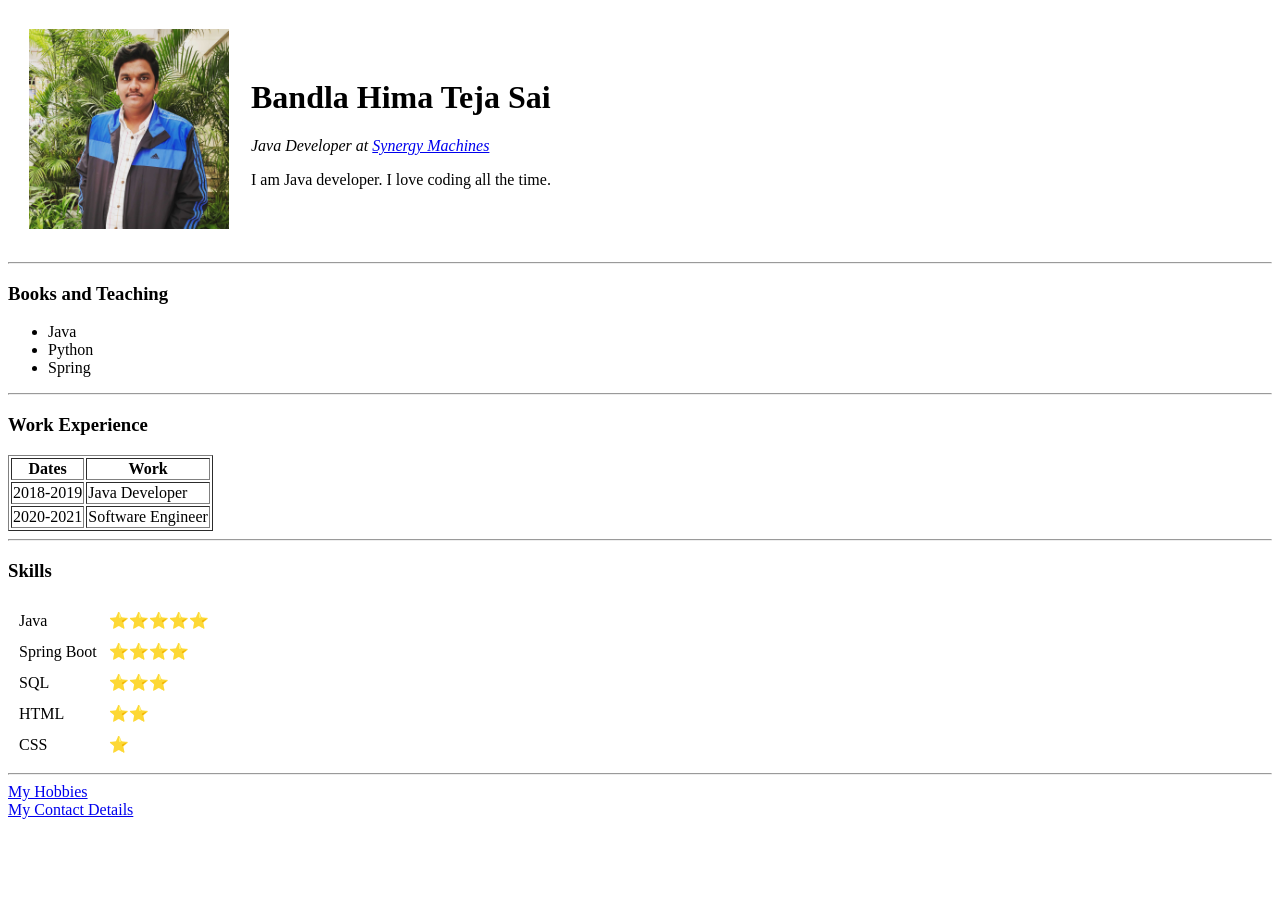
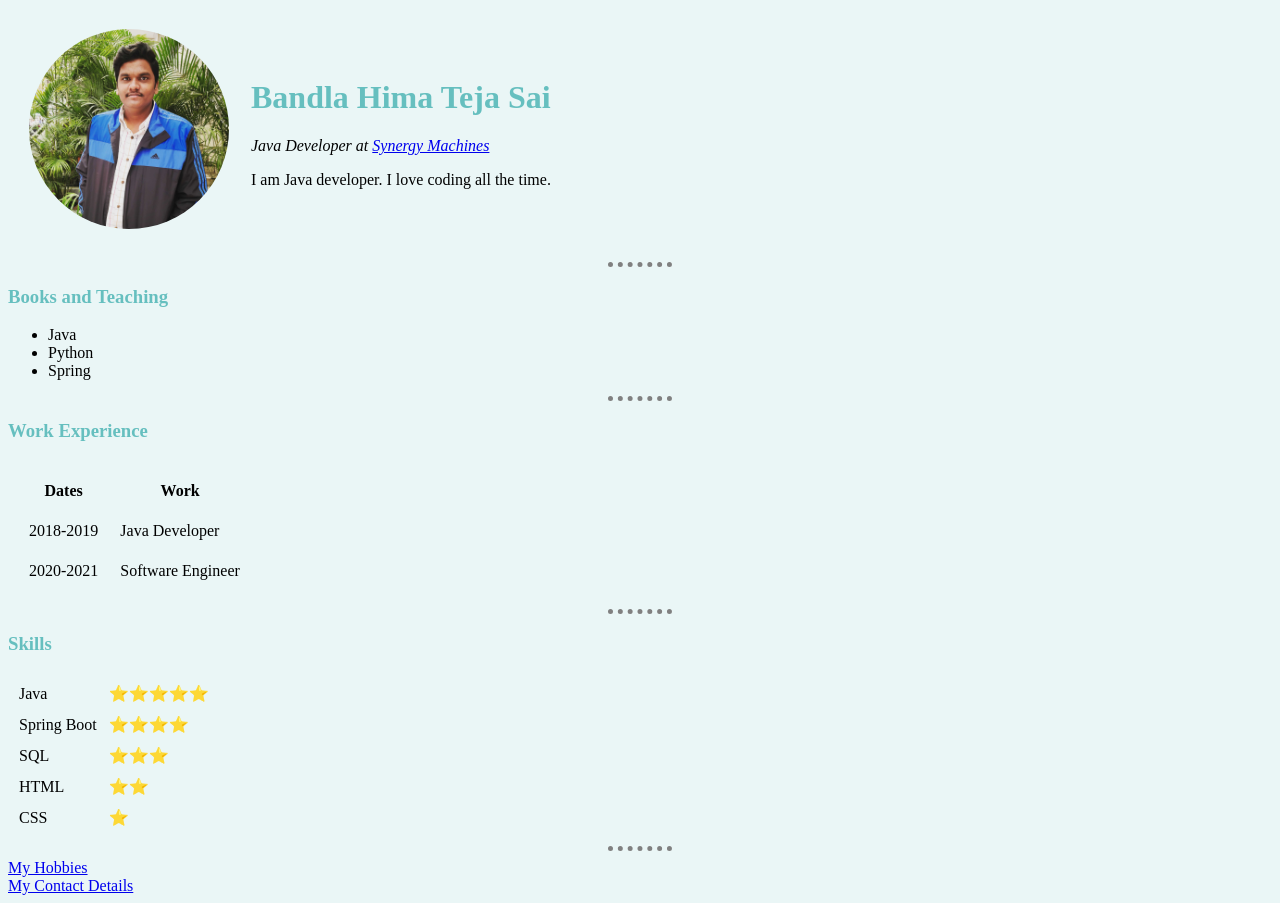
Before and after one commit to bandla-teja/cv, a plain HTML site: page index.html in a window 1280 px wide. Before the commit the page ends 827 px from the top, so only its background shows below. Drawn offline with Linux system fonts and the light colour scheme.

Commit message:
updated website with css

```diff
--- a/index.html
+++ b/index.html
@@ -3,12 +3,13 @@
 <head>
     <meta charset="UTF-8">
     <title>Teja's personal site</title>
+    <link rel="stylesheet" href="css/styles.css">
 </head>
 <body>
     <table cellspacing="20">
         <tr>
             <td>
-                <img src="IMG_20220723_133256_662.jpg" alt="Teja profile picture" width="200" height="200">
+                <img class="profile" src="IMG_20220723_133256_662.jpg" alt="Teja profile picture" width="200" height="200">
             </td>
             <td>
                 <h1>Bandla Hima Teja Sai</h1>
@@ -26,7 +27,7 @@
     </ul>
     <hr>
     <h3>Work Experience</h3>
-    <table border="1">
+    <table cellspacing="20">
         <thead>
             <tr>
                 <th>Dates</th>
```
Also changed, not shown: contactme.html (+1 -0 lines), hobbies.html (+1 -0 lines).
